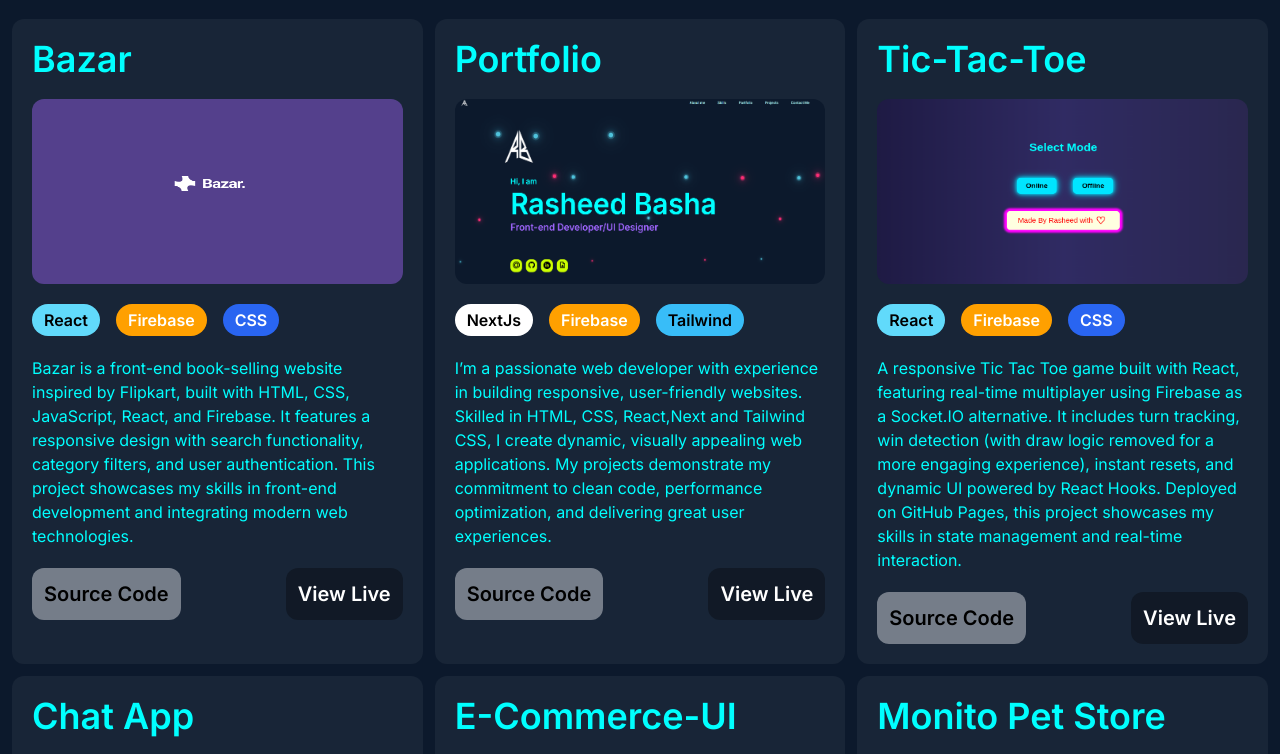
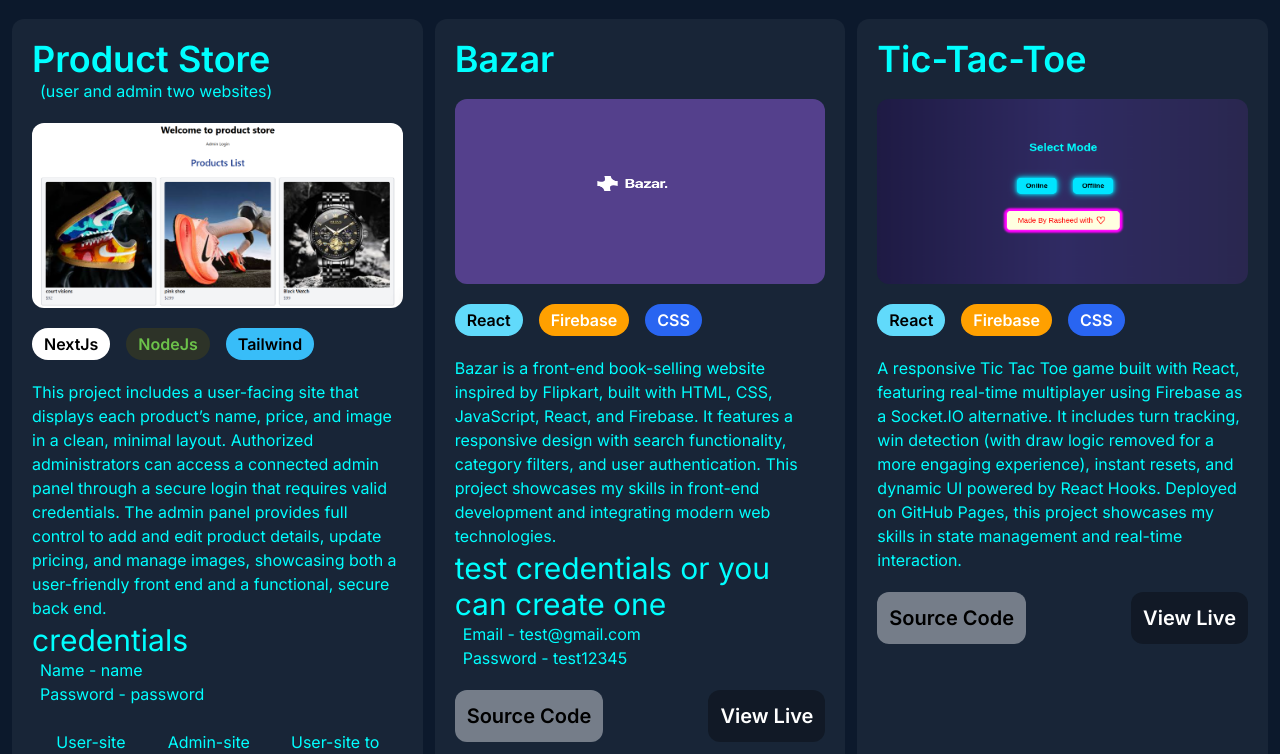
Before and after one commit to RasheedBShaik/portfolio, a Next.js app: page / in a window 1280 px wide. Shown: the part 2660-3414 px from the top of the page. Built offline with nearby package versions, Linux system fonts and the light colour scheme.

Commit message:
add new store project

```diff
--- a/src/app/Sections/Projects.tsx
+++ b/src/app/Sections/Projects.tsx
@@ -17,6 +17,72 @@
       </div>
       <div className="py-18 m-auto grid gridcols-1 md:grid-cols-2 xl:grid-cols-3 gap-3 justify-between text-[var(--text)]">
         {/* 1 */}
+        <motion.div
+          initial={{ scale: 0, opacity: 0 }}
+          whileInView={{ scale: 1, opacity: 1 }}
+          viewport={{ once: true, amount: 0.3 }}
+          transition={{ duration: 2, ease: "easeOut" }}
+        >
+          <div className=" flex bg-[var(--projectcard)] h-full gap-4 flex-col text-bold items-center rounded-xl ">
+            <div className=" flex flex-col p-5 gap-5">
+              <div className="flex flex-col">
+              <div className="text-4xl w-full font-bold">Product Store</div>
+              <div className=" pl-2">(user and admin two websites)</div>
+              </div>
+              <img
+                className=" aspect-[2/1] rounded-xl hover:scale-105 ease-in-out transition-transform duration-600"
+                src="./images/user-site.png"
+                alt=""
+              />
+              <div className="flex w-full items-start gap-4">
+                <div className="rounded-full font-semibold py-1 px-3 bg-white text-black hover:bg-black hover:text-white transition transform hover:scale-115 duration-500 ease-out">
+                  NextJs
+                </div>
+                <div className="rounded-full font-semibold py-1 px-3 bg-[#2D3328] text-[#6cc24a] hover:bg-black hover:text-white transition transform hover:scale-115 duration-500 ease-out">
+                  NodeJs
+                </div>
+                <div className="rounded-full font-semibold py-1 px-3 bg-[var(--tailwind)] text-black hover:bg-black hover:text-white transition transform hover:scale-115 duration-500 ease-out">
+                  Tailwind
+                </div>
+              </div>
+              <div className="text-md">
+                This project includes a user-facing site that displays each product’s name, price, and image in a clean, minimal layout. Authorized administrators can access a connected admin panel through a secure login that requires valid credentials. The admin panel provides full control to add and edit product details, update pricing, and manage images, showcasing both a user-friendly front end and a functional, secure back end.
+                <div className=" text-3xl mt-0.5">credentials</div>
+                <div className="pl-2">Name - name</div>
+                <div className="pl-2">Password - password</div>
+              </div>
+              <div className="flex justify-between">
+
+                <div className="flex flex-col">
+                  <div className="text-center py-1">
+                    User-site
+                  </div>
+                <Link href={"https://github.com/RasheedBShaik/u-product-store"} target="_blank" className="text-xl p-3 bg-[#d1d5db80] text-black font-bold rounded-xl hover:text-white hover:bg-black">
+                  Source Code
+                </Link>
+                </div>
+
+                <div className="flex flex-col">
+                  <div className="text-center py-1">
+                    Admin-site
+                  </div>
+                <Link href={"https://github.com/RasheedBShaik/product-store"} target="_blank" className="text-xl p-3 bg-[#d1d5db80] text-black font-bold rounded-xl hover:text-white hover:bg-black">
+                  Source Code
+                </Link>
+                </div>
+
+                <div className="flex flex-col">
+                  <div className="text-center py-1">User-site to admin site</div>
+                <Link href={"https://u-product-store-zgez.onrender.com/"} target="_blank" className="text-center text-xl p-3 bg-[#00000050] text-white font-bold rounded-xl hover:bg-white hover:text-black ">
+                  View Live
+                </Link>
+                </div>
+
+              </div>
+            </div>
+          </div>
+        </motion.div>
+        {/* 2 */}
         <motion.div
           initial={{ scale: 0, opacity: 0 }}
           whileInView={{ scale: 1, opacity: 1 }}
@@ -52,7 +118,11 @@
                 filters, and user authentication. This project showcases my
                 skills in front-end development and integrating modern web
                 technologies.
+                <div className=" text-3xl mt-0.5">test credentials or you can create one</div>
+                <div className="pl-2">Email - test@gmail.com</div>
+                <div className="pl-2">Password - test12345</div>
               </div>
+
               <div className="flex justify-between">
                 <Link href={"https://github.com/rasheedbshaik/bazar"}  target="_blank" className="text-xl p-3 bg-[#d1d5db80] text-black font-bold rounded-xl hover:text-white hover:bg-black">
                   Source Code
@@ -64,51 +134,7 @@
             </div>
           </div>
         </motion.div>
-        {/* 2 */}
-        <motion.div
-          initial={{ scale: 0, opacity: 0 }}
-          whileInView={{ scale: 1, opacity: 1 }}
-          viewport={{ once: true, amount: 0.3 }}
-          transition={{ duration: 2, ease: "easeOut" }}
-        >
-          <div className=" flex bg-[var(--projectcard)] h-full gap-4 flex-col text-bold items-center rounded-xl ">
-            <div className=" flex flex-col p-5 gap-5">
-              <div className="text-4xl w-full font-bold">Portfolio</div>
-              <img
-                className=" aspect-[2/1] rounded-xl hover:scale-105 ease-in-out transition-transform duration-600"
-                src="./images/portfolio.png"
-                alt=""
-              />
-              <div className="flex w-full items-start gap-4">
-                <div className="rounded-full font-semibold py-1 px-3 bg-white text-black hover:bg-black hover:text-white transition transform hover:scale-115 duration-500 ease-out">
-                  NextJs
-                </div>
-                <div className="rounded-full font-semibold py-1 px-3 bg-[var(--firebase)] text-white hover:bg-black hover:text-white transition transform hover:scale-115 duration-500 ease-out">
-                  Firebase
-                </div>
-                <div className="rounded-full font-semibold py-1 px-3 bg-[var(--tailwind)] text-black hover:bg-black hover:text-white transition transform hover:scale-115 duration-500 ease-out">
-                  Tailwind
-                </div>
-              </div>
-              <div className="text-md">
-                I’m a passionate web developer with experience in building
-                responsive, user-friendly websites. Skilled in HTML, CSS,
-                React,Next and Tailwind CSS, I create dynamic, visually
-                appealing web applications. My projects demonstrate my
-                commitment to clean code, performance optimization, and
-                delivering great user experiences.
-              </div>
-              <div className="flex justify-between">
-                <Link href={"https://github.com/RasheedBShaik/portfolio"} target="_blank" className="text-xl p-3 bg-[#d1d5db80] text-black font-bold rounded-xl hover:text-white hover:bg-black">
-                  Source Code
-                </Link>
-                <Link href={""} target="_blank" className="text-xl p-3 bg-[#00000050] text-white font-bold rounded-xl hover:bg-white hover:text-black ">
-                  View Live
-                </Link>
-              </div>
-            </div>
-          </div>
-        </motion.div>
+
         {/* 3 */}
         <motion.div
           initial={{ scale: 0, opacity: 0 }}
```
Also changed, not shown: public/images/user-site.png (added).
